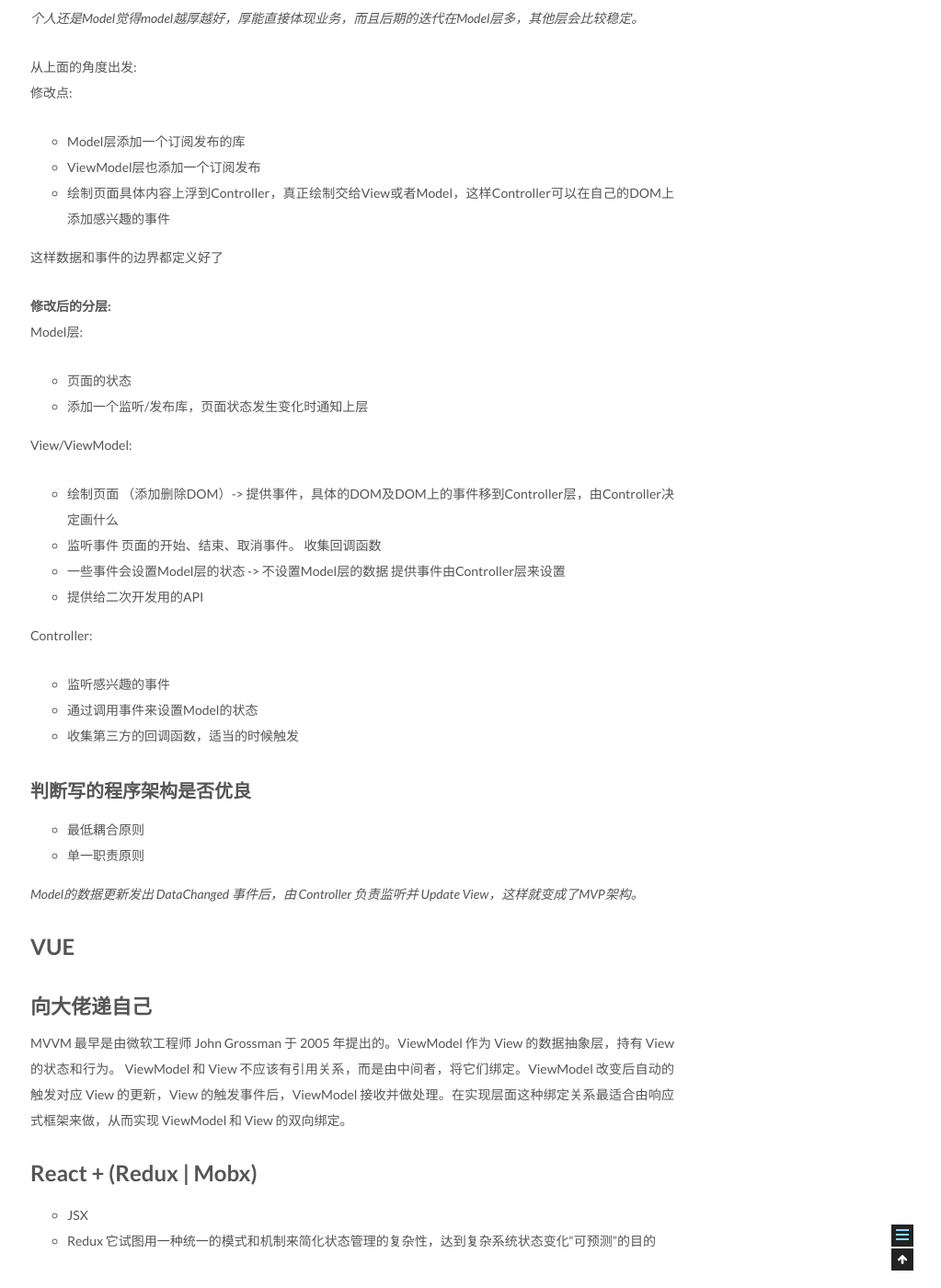
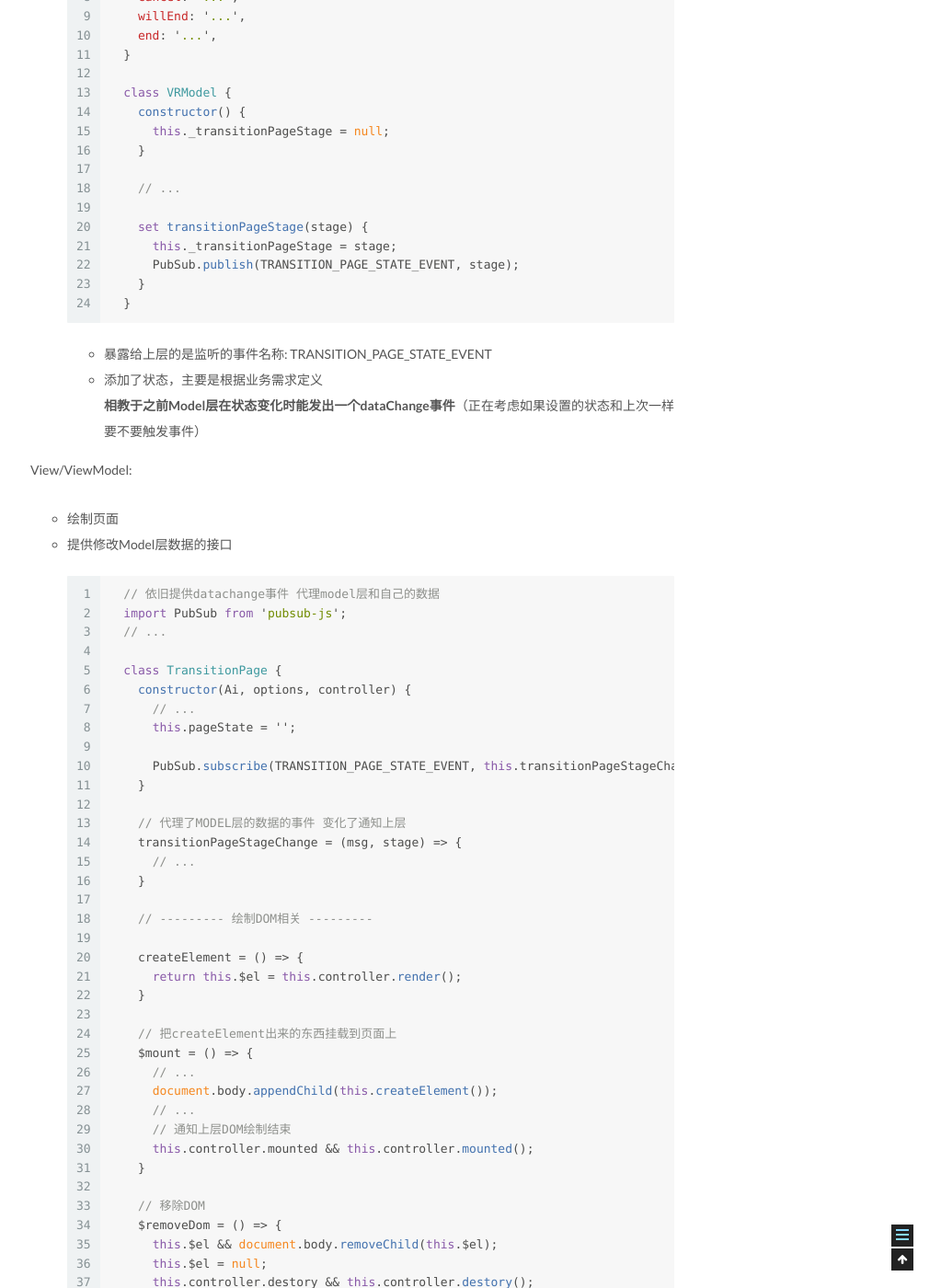
Before and after one commit to jianghaoran116/land, a Jekyll site: the page built from _posts/2020-09-21-js-mvc.markdown, in a window 1280 px wide and 1400 px high, scrolled down 5600 px. Shown: the whole window at 92% size, without its empty margins (257-1280 px from the left). Built offline with Jekyll 4.4.1, drawn with Linux system fonts in a browser that asks for light colours; some of the changed text lies outside the part shown.

Commit message:
[FEAT] MVC

````diff
--- a/_posts/2020-09-21-js-mvc.markdown
+++ b/_posts/2020-09-21-js-mvc.markdown
@@ -28,7 +28,7 @@
   ``` javascript
     class VRModel {
       constructor() {
-        this._transitionPageStage = null; // 过渡页的状态 - 开始 结束
+        this._transitionPageStage = null;
       }
 
       get transitionPageStage() {
@@ -53,27 +53,17 @@
        * 设置DOM
        */
       addDom() {
-        return new Promise((resolve, reject) => {
-          // ...
-        })
+        // ...
+        template = `<div>xxx</div>`;
+        this.$el.innerHTML = template;
+        // ...
       }
 
       /**
        * 移除DOM
        */
       removeDom() {
-        return new Promise((resolve, reject) => {
-          // ...
-        })
-      }
 
-      /**
-       * 渐隐DOM
-       */
-      fadeOutDom() {
-        return new Promise((resolve, reject) => {
-          // ...
-        })
       }
 
       /**
@@ -110,13 +97,6 @@
       * 卸载页面
       */
       destoryPage() {
-        // ...
-      }
-
-      /**
-      * 重新设置页面上的状态
-      */
-      reSetState() {
         // ...
       }
 
@@ -155,23 +135,12 @@
   二次开发的API也在这层
 - controller层:
   ``` javascript
-    import TransitionPage from '...transition-page';
-    import TransitionPageModel from '...index';
-
     class VRController {
       constructor(Ai, options) {
         // ...
       }
 
-      // 初始化提供给展示端控制的API
       initApi = () => {
-        // ...
-      }
-
-      /**
-      * 预加载方法
-      */
-      preLoading = () => {
         // ...
       }
 
@@ -240,28 +209,272 @@
 Model层:
 - 页面的状态
 - 添加一个监听/发布库，页面状态发生变化时通知上层
+  ``` javascript
+    import PubSub from 'pubsub-js';
+    export const TRANSITION_PAGE_STATE_EVENT = Symbol('TRANSITION_PAGE_STATE_EVENT');
+
+    export const TransitionPageState = { // 过渡页状态的map
+      start: '...',
+      reStart: '...',
+      willCancel: '...',
+      cancel: '...',
+      willEnd: '...',
+      end: '...',
+    }
+
+    class VRModel {
+      constructor() {
+        this._transitionPageStage = null;
+      }
+
+      // ...
+
+      set transitionPageStage(stage) {
+        this._transitionPageStage = stage;
+        PubSub.publish(TRANSITION_PAGE_STATE_EVENT, stage);
+      }
+    }
+  ```
+  - 暴露给上层的是监听的事件名称: TRANSITION_PAGE_STATE_EVENT
+  - 添加了状态，主要是根据业务需求定义
+  **相教于之前Model层在状态变化时能发出一个dataChange事件**（正在考虑如果设置的状态和上次一样要不要触发事件）
+
 
 View/ViewModel:
-- 绘制页面 （添加删除DOM）-> 提供事件，具体的DOM及DOM上的事件移到Controller层，由Controller决定画什么
-- 监听事件  页面的开始、结束、取消事件。 收集回调函数
-- 一些事件会设置Model层的状态 -> 不设置Model层的数据 提供事件由Controller层来设置
-- 提供给二次开发用的API
+- 绘制页面
+- 提供修改Model层数据的接口
+  ``` javascript
+    // 依旧提供datachange事件 代理model层和自己的数据
+    import PubSub from 'pubsub-js';
+    // ...
+
+    class TransitionPage {
+      constructor(Ai, options, controller) {
+        // ...
+        this.pageState = '';
+
+        PubSub.subscribe(TRANSITION_PAGE_STATE_EVENT, this.transitionPageStageChange);
+      }
+
+      // 代理了MODEL层的数据的事件 变化了通知上层
+      transitionPageStageChange = (msg, stage) => {
+        // ...
+      }
+
+      // --------- 绘制DOM相关 ---------
+
+      createElement = () => {
+        return this.$el = this.controller.render();
+      }
+
+      // 把createElement出来的东西挂载到页面上
+      $mount = () => {
+        // ...
+        document.body.appendChild(this.createElement());
+        // ...
+        // 通知上层DOM绘制结束
+        this.controller.mounted && this.controller.mounted();
+      }
+
+      // 移除DOM
+      $removeDom = () => {
+        this.$el && document.body.removeChild(this.$el);
+        this.$el = null;
+        this.controller.destory && this.controller.destory();
+      }
+
+      /**
+      * 卸载
+      */
+      $destory = (stage) => {
+        // ...
+        this.setTransitionPageState(stage);
+        this.$removeDom();
+      }
+
+      // --------- 提供接口设置数据 ---------
+
+      /**
+      * 设置过渡页面状态
+      */
+      setTransitionPageState = (state) => {
+        vRModel.transitionPageStage = state;
+      }
+
+      /**
+      * 过渡页面 - 开始
+      */
+      start = () => {
+        // ...
+        this.$mount();
+        this.setTransitionPageState(TransitionPageState.start);
+        // ...
+      }
+
+      /**
+      * 过渡页面 - 重新开始
+      */
+      reStart = () => {
+        // ...
+        this.$mount();
+        this.setTransitionPageState(TransitionPageState.reStart);
+        // ...
+      }
+
+      /**
+      * 过渡页面 - 取消
+      */
+      cancel = () => {
+        this.setTransitionPageState(TransitionPageState.willCancel);
+        this.$destory(TransitionPageState.cancel);
+      }
+
+      /**
+      * 过渡页面 - 结束
+      */
+      end = () => {
+        this.setTransitionPageState(TransitionPageState.willEnd);
+        this.$destory(TransitionPageState.end);
+      }
+    }
+
+    export default TransitionPage;
+
+  ```
 
 Controller:
 - 监听感兴趣的事件
 - 通过调用事件来设置Model的状态
 - 收集第三方的回调函数，适当的时候触发
+  ``` javascript
+    import PubSub from 'pubsub-js';
+    // ...
+
+    class VRController {
+      constructor(Ai, options) {
+        // ...
+
+        PubSub.subscribe(AGENT_PAGE_STATE_EVENT, this.transitionPageStageChange);
+      }
+
+      // 监听感兴趣的事件
+      // 收集第三方的回调函数，适当的时候触发
+      transitionPageStageChange = (msg, stage) => {
+        this.transitionPageState = stage;
+        // ...
+        if (stage === AgentTransitionPageState.willCancel) {
+          // ...
+          this.cancelCallBack && this.cancelCallBack();
+        }
+        // ...
+      }
+
+      /**
+      * 要绘制的DOM
+      */
+      render = () => {
+        try {
+          template = `<div>xxx</div>`;
+          this.$el.innerHTML = template;
+          return this.$el;
+        } catch (err) {
+          console.log(err);
+        }
+      }
+
+      /**
+      * DOM层绘制完的回调
+      */
+      mounted = () => {
+        document.getElementById('...').addEventListener('click', () => {});
+      }
+
+      /**
+      * 卸载之前的同步事件
+      * 这个函数会设置过渡页面是否在卸载中
+      */
+      beforeDestory = () => {
+        return this.fadeOutDom();
+      }
+
+      /**
+      * VM层绘卸载DOM后会调用一下这个事件通知DOM卸载完成了
+      */
+      destory = () => {
+        document.getElementById('...').removeEventListener('click', () => {});
+      }
+
+      // 淡出DOM
+      fadeOutDom = () => {
+        // ...
+      }
+
+      /**
+      * 点击取消按钮的事件
+      */
+      cancelTransitionPageEvent = () => {
+        // ...
+        this.TransitionPage.cancel();
+      }
+
+      // -------------------------------------------------------------------------------
+
+      // 初始化提供给展示端控制的API
+      initApi = () => {
+        this.Ai.xxx = {
+          createTransitionPage: this.createTransitionPage, // 绘制页面
+          finishTransitionPage: this.finishTransitionPage, // 卸载页面
+          cancelTransitionPage: this.cancelTransitionPage, // 取消页面
+        }
+      }
+
+      /**
+      * 创建过渡页面
+      */
+      createTransitionPage = (options) => {
+        // ...
+        this.TransitionPage.start();
+        // ...
+      }
+
+      /**
+      * 卸载过渡页面
+      */
+      finishTransitionPage = () => {
+        // ...
+        this.TransitionPage.end();
+      }
+
+      /**
+      * 取消过渡页面
+      */
+      cancelTransitionPage = () => {
+        this.TransitionPage.cancel();
+      }
+
+    }
+
+    export default VRController;
+
+  ```
+
+整体相比之前的分层:
+- 数据下沉（页面状态在Model层）, 这些数据体现的业务需求
+- 具体的事件上浮，绘制什么DOM上浮到controller层，感兴趣的事件也上浮到controller由自己绑定
+- 二次开发的API也在controller层
+- view层类似一个傀儡，提供一些事件由上层控制
+
+*Model的数据更新发出DataChanged事件后，由Controller负责监听并Update View，这样就变成了MVP架构*
 
 ### 判断写的程序架构是否优良
 - 最低耦合原则
 - 单一职责原则
 
-*Model的数据更新发出 DataChanged 事件后，由 Controller 负责监听并 Update View，这样就变成了MVP架构。*
-
 # VUE
 ## 向大佬递自己
 MVVM 最早是由微软工程师 John Grossman 于 2005 年提出的。ViewModel 作为 View 的数据抽象层，持有 View 的状态和行为。
 ViewModel 和 View 不应该有引用关系，而是由中间者，将它们绑定。ViewModel 改变后自动的触发对应 View 的更新，View 的触发事件后，ViewModel 接收并做处理。在实现层面这种绑定关系最适合由响应式框架来做，从而实现 ViewModel 和 View 的双向绑定。
+业务逻辑层，View需要什么数据，ViewModel要提供这个数据；View有某些操作，ViewModel就要响应这些操作，所以可以说它是Model for View.
 
 # React + (Redux | Mobx)
 - JSX
````
Also changed, not shown: other parts of _posts/2020-09-21-js-mvc.markdown (+0 -3 lines).
